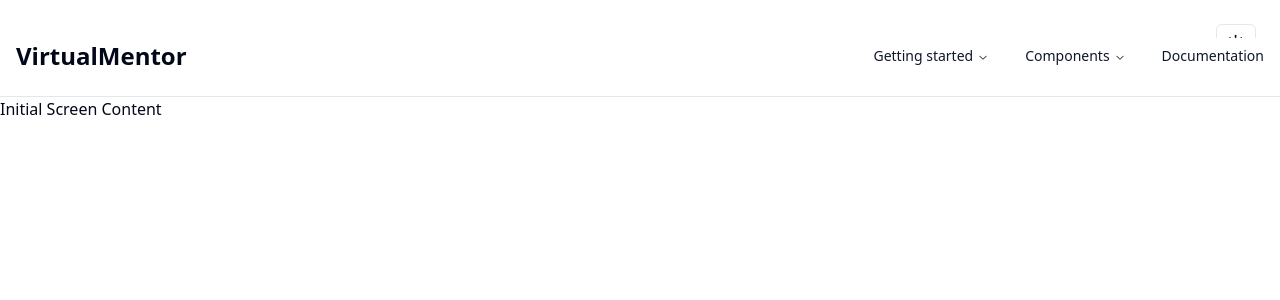
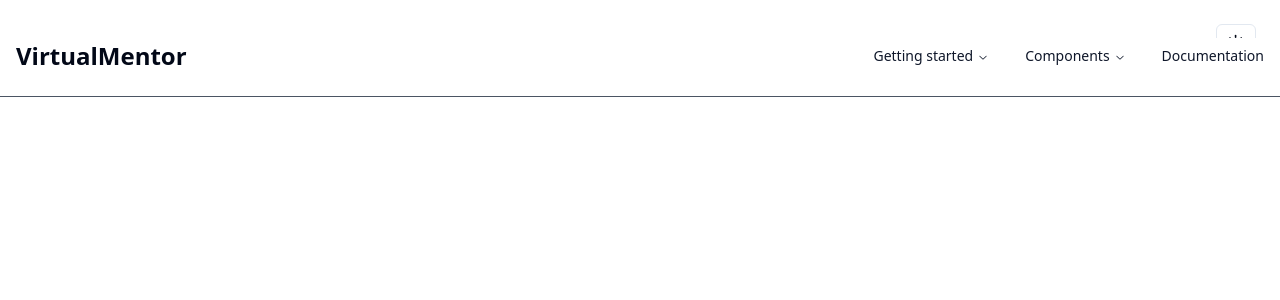
Before and after one commit to akadeepesh/Virtual-Mentor-EY, a Next.js app in the folder frontend/: page / in a window 1280 px wide. Shown: the top 300 px of the page. Built offline with nearby package versions, Linux system fonts and the light colour scheme.

Commit message:
fixed index page

```diff
--- a/frontend/pages/index.tsx
+++ b/frontend/pages/index.tsx
@@ -2,12 +2,8 @@ import HomeNav from "@/components/HomeNav";
 const HomePage = () => {
   return (
     <div className="flex justify-center">
-      <div className="mx-auto w-screen max-w-screen-xl">
+      <div className="flex justify-center items-center border-b border-gray-600 mx-2">
         <HomeNav />
-        <hr />
-        <div>
-          Initial Screen Content
-        </div>
       </div>
     </div>
   );
```
